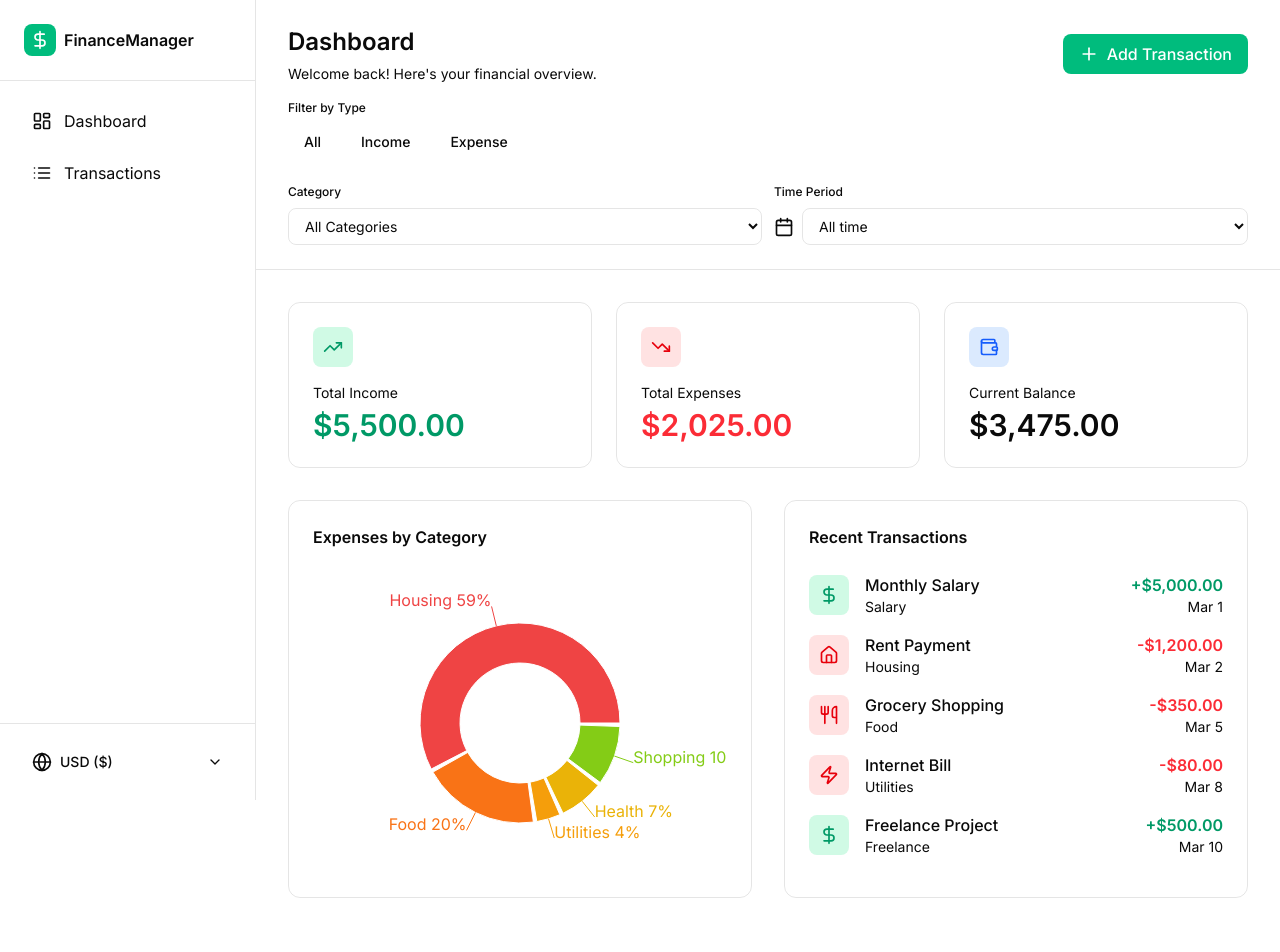
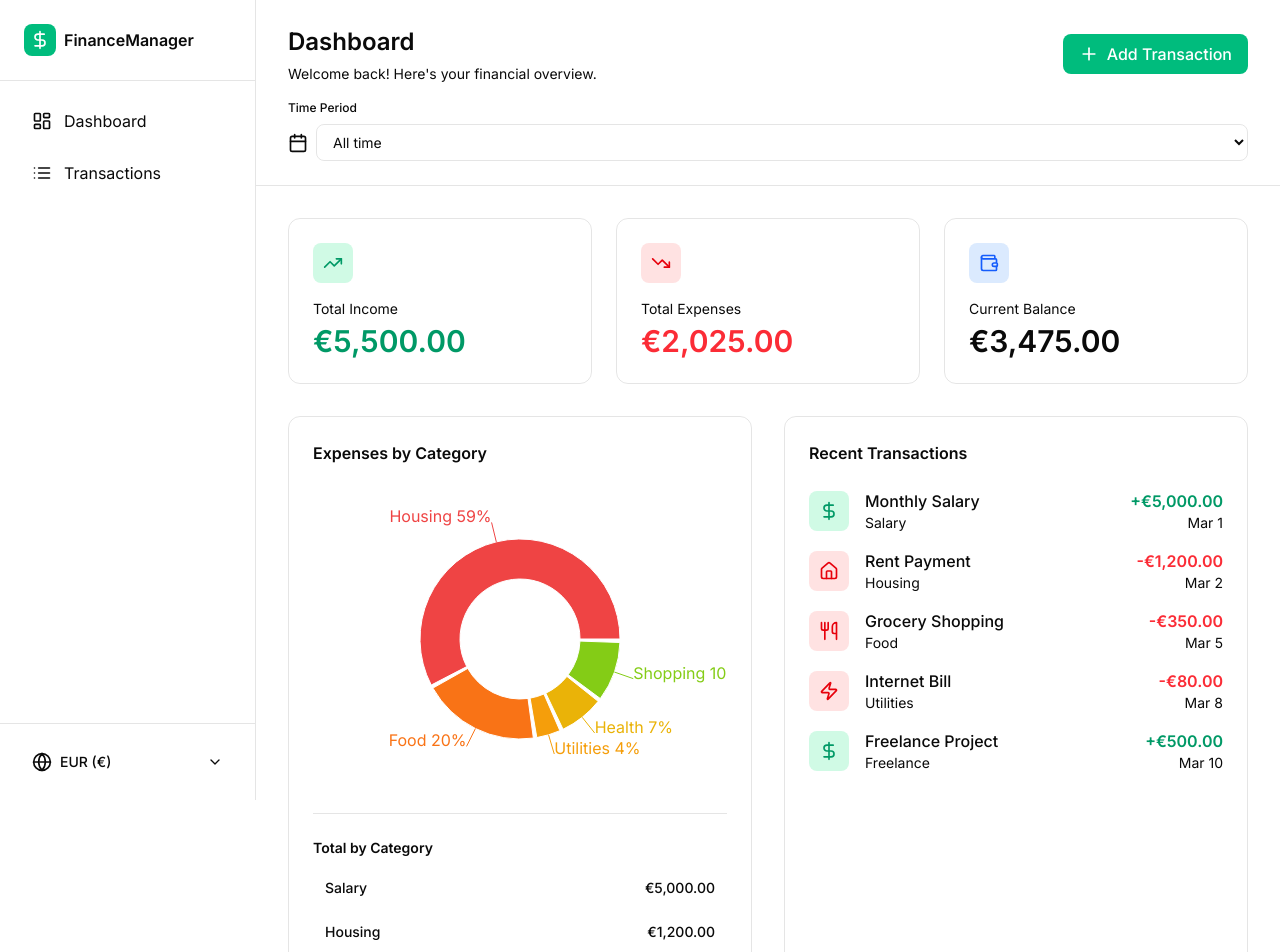
Before and after one commit to eduardorsrodrigues-a11y/Personal-Finance-Manager-App, a React (Vite) app: page / in a window 1280 px wide. Shown: the top 952 px of the page. Before the commit the page ends 930 px from the top, so only its background shows below. Built offline with nearby package versions, Linux system fonts and the light colour scheme.

Commit message:
Remove unused files and update asset references in index.html. Enhance TransactionFilters component with optional type and category filters. Adjust default currency to EUR and refine Dashboard and TransactionHistory components for improved filtering and navigation.

```diff
--- a/src/app/components/TransactionFilters.tsx
+++ b/src/app/components/TransactionFilters.tsx
@@ -11,6 +11,8 @@
   onMonthChange: (month: string) => void;
   availableMonths: string[];
   availableCategories: string[];
+  showTypeFilter?: boolean;
+  showCategoryFilter?: boolean;
 }
 
 export function TransactionFilters({
@@ -22,10 +24,13 @@
   onMonthChange,
   availableMonths,
   availableCategories,
+  showTypeFilter = true,
+  showCategoryFilter = true,
 }: TransactionFiltersProps) {
   return (
     <div className="space-y-4">
       {/* Type Filter Chips */}
+      {showTypeFilter && (
         <div>
           <label className="text-xs font-medium text-muted-foreground mb-2 block">Filter by Type</label>
           <div className="flex gap-2 overflow-x-auto pb-2">
@@ -61,10 +66,12 @@
             </button>
           </div>
         </div>
+      )}
 
       {/* Category and Date Filters */}
       <div className="flex flex-col sm:flex-row gap-3">
         {/* Category Filter */}
+        {showCategoryFilter && (
           <div className="flex-1">
             <label className="text-xs font-medium text-muted-foreground mb-2 block">Category</label>
             <select
@@ -80,6 +87,7 @@
               ))}
             </select>
           </div>
+        )}
 
         {/* Month Filter */}
         <div className="flex-1">
--- a/src/app/context/CurrencyContext.tsx
+++ b/src/app/context/CurrencyContext.tsx
@@ -30,7 +30,7 @@
 const CurrencyContext = createContext<CurrencyContextType | undefined>(undefined);
 
 export function CurrencyProvider({ children }: { children: ReactNode }) {
-  const [currency, setCurrency] = useState<Currency>(currencies[0]); // Default to USD
+  const [currency, setCurrency] = useState<Currency>(currencies[1]); // Default to EUR
 
   const formatAmount = (amount: number) => {
     return `${currency.symbol}${amount.toLocaleString('en-US', {
--- a/src/app/pages/Dashboard.tsx
+++ b/src/app/pages/Dashboard.tsx
@@ -1,13 +1,12 @@
 import { useState, useMemo } from 'react';
 import { TrendingUp, TrendingDown, Wallet, Plus, ShoppingCart, Home, Utensils, Car, Film, Heart, Zap, DollarSign } from 'lucide-react';
-import { PieChart, Pie, Cell, ResponsiveContainer, Legend, Tooltip } from 'recharts';
+import { PieChart, Pie, Cell, ResponsiveContainer, Tooltip } from 'recharts';
+import { useNavigate } from 'react-router';
 import { useTransactions } from '../context/TransactionContext';
 import { AddTransactionModal } from '../components/AddTransactionModal';
 import { TransactionFilters } from '../components/TransactionFilters';
 import { getAvailableMonths, filterTransactionsByMonth } from '../utils/dateUtils';
 import { useCurrency } from '../context/CurrencyContext';
-
-type FilterType = 'all' | 'income' | 'expense';
 
 const categoryIcons: Record<string, any> = {
   Food: Utensils,
@@ -29,47 +28,32 @@
 export function Dashboard() {
   const { transactions } = useTransactions();
   const { formatAmount } = useCurrency();
+  const navigate = useNavigate();
   const [isModalOpen, setIsModalOpen] = useState(false);
   const [selectedMonth, setSelectedMonth] = useState<string>('all');
-  const [filterType, setFilterType] = useState<FilterType>('all');
-  const [selectedCategory, setSelectedCategory] = useState<string>('all');
 
-  // Get available months and categories for filters
+  // Get available months for filters
   const availableMonths = useMemo(() => getAvailableMonths(transactions), [transactions]);
 
-  const availableCategories = useMemo(() => {
-    const categories = new Set(transactions.map(t => t.category));
-    return Array.from(categories).sort();
-  }, [transactions]);
+  // Filter transactions by selected month only
+  const monthFilteredTransactions = useMemo(
+    () => filterTransactionsByMonth(transactions, selectedMonth),
+    [transactions, selectedMonth],
+  );
 
-  // Filter transactions by selected month, type, and category
-  const filteredTransactions = useMemo(() => {
-    let filtered = filterTransactionsByMonth(transactions, selectedMonth);
-
-    if (filterType !== 'all') {
-      filtered = filtered.filter(t => t.type === filterType);
-    }
-
-    if (selectedCategory !== 'all') {
-      filtered = filtered.filter(t => t.category === selectedCategory);
-    }
-
-    return filtered;
-  }, [transactions, selectedMonth, filterType, selectedCategory]);
-
-  // Calculate totals from filtered transactions
-  const totalIncome = filteredTransactions
+  // Calculate totals from month-filtered transactions
+  const totalIncome = monthFilteredTransactions
     .filter((t) => t.type === 'income')
     .reduce((sum, t) => sum + t.amount, 0);
 
-  const totalExpenses = filteredTransactions
+  const totalExpenses = monthFilteredTransactions
     .filter((t) => t.type === 'expense')
     .reduce((sum, t) => sum + t.amount, 0);
 
   const balance = totalIncome - totalExpenses;
 
-  // Calculate expenses by category from filtered transactions
-  const expensesByCategory = filteredTransactions
+  // Calculate expenses by category from month-filtered transactions
+  const expensesByCategory = monthFilteredTransactions
     .filter((t) => t.type === 'expense')
     .reduce((acc, t) => {
       acc[t.category] = (acc[t.category] || 0) + t.amount;
@@ -81,8 +65,28 @@
     value,
   }));
 
-  // Recent transactions (last 5) from filtered transactions
-  const recentTransactions = filteredTransactions.slice(0, 5);
+  const categoryTotals = useMemo(
+    () =>
+      Object.entries(
+        monthFilteredTransactions.reduce((acc, transaction) => {
+          acc[transaction.category] = (acc[transaction.category] || 0) + transaction.amount;
+          return acc;
+        }, {} as Record<string, number>),
+      )
+        .map(([category, total]) => ({ category, total }))
+        .sort((a, b) => b.total - a.total),
+    [monthFilteredTransactions],
+  );
+
+  // Recent transactions (last 5) from month-filtered transactions
+  const recentTransactions = monthFilteredTransactions.slice(0, 5);
+
+  const handleCategoryDrilldown = (category: string) => {
+    const params = new URLSearchParams();
+    params.set('category', category);
+    params.set('month', selectedMonth);
+    navigate(`/transactions?${params.toString()}`);
+  };
 
   return (
     <div className="min-h-screen bg-background">
@@ -107,14 +111,16 @@
 
           {/* Filters */}
           <TransactionFilters
-            selectedType={filterType}
-            onTypeChange={setFilterType}
-            selectedCategory={selectedCategory}
-            onCategoryChange={setSelectedCategory}
+            selectedType="all"
+            onTypeChange={() => {}}
+            selectedCategory="all"
+            onCategoryChange={() => {}}
             selectedMonth={selectedMonth}
             onMonthChange={setSelectedMonth}
             availableMonths={availableMonths}
-            availableCategories={availableCategories}
+            availableCategories={[]}
+            showTypeFilter={false}
+            showCategoryFilter={false}
           />
         </div>
       </header>
@@ -193,7 +199,7 @@
                     ))}
                   </Pie>
                   <Tooltip
-                    formatter={(value: number) => `$${value.toFixed(2)}`}
+                    formatter={(value: number) => formatAmount(value)}
                     contentStyle={{
                       backgroundColor: 'var(--card)',
                       border: '1px solid var(--border)',
@@ -207,6 +213,26 @@
                 No expense data available
               </div>
             )}
+
+            <div className="mt-6 pt-6 border-t border-border">
+              <h3 className="text-sm font-semibold mb-3">Total by Category</h3>
+              {categoryTotals.length > 0 ? (
+                <div className="space-y-2">
+                  {categoryTotals.map(({ category, total }) => (
+                    <button
+                      key={category}
+                      onClick={() => handleCategoryDrilldown(category)}
+                      className="w-full flex items-center justify-between rounded-lg px-3 py-2 hover:bg-muted transition-colors text-left"
+                    >
+                      <span className="text-sm">{category}</span>
+                      <span className="text-sm font-medium">{formatAmount(total)}</span>
+                    </button>
+                  ))}
+                </div>
+              ) : (
+                <p className="text-sm text-muted-foreground">No category totals for this time period.</p>
+              )}
+            </div>
           </div>
 
           {/* Recent Transactions */}
--- a/src/app/pages/TransactionHistory.tsx
+++ b/src/app/pages/TransactionHistory.tsx
@@ -1,5 +1,6 @@
 import { useState, useMemo } from 'react';
 import { Plus, Search, Trash2, ShoppingCart, Home, Utensils, Car, Film, Heart, Zap, DollarSign } from 'lucide-react';
+import { useSearchParams } from 'react-router';
 import { useTransactions } from '../context/TransactionContext';
 import { AddTransactionModal } from '../components/AddTransactionModal';
 import { TransactionFilters } from '../components/TransactionFilters';
@@ -26,11 +27,14 @@
 export function TransactionHistory() {
   const { transactions, deleteTransaction } = useTransactions();
   const { formatAmount } = useCurrency();
+  const [searchParams] = useSearchParams();
+  const initialMonthParam = searchParams.get('month');
+  const initialCategoryParam = searchParams.get('category');
   const [filter, setFilter] = useState<FilterType>('all');
   const [searchQuery, setSearchQuery] = useState('');
   const [isModalOpen, setIsModalOpen] = useState(false);
-  const [selectedMonth, setSelectedMonth] = useState<string>('all');
-  const [selectedCategory, setSelectedCategory] = useState<string>('all');
+  const [selectedMonth, setSelectedMonth] = useState<string>(initialMonthParam || 'all');
+  const [selectedCategory, setSelectedCategory] = useState<string>(initialCategoryParam || 'all');
 
   // Get available months and categories
   const availableMonths = useMemo(() => getAvailableMonths(transactions), [transactions]);
```
Also changed, not shown: 6 other files (tests, documents, lock files or other folders). Lines whose indentation alone changed are shown as unchanged.
